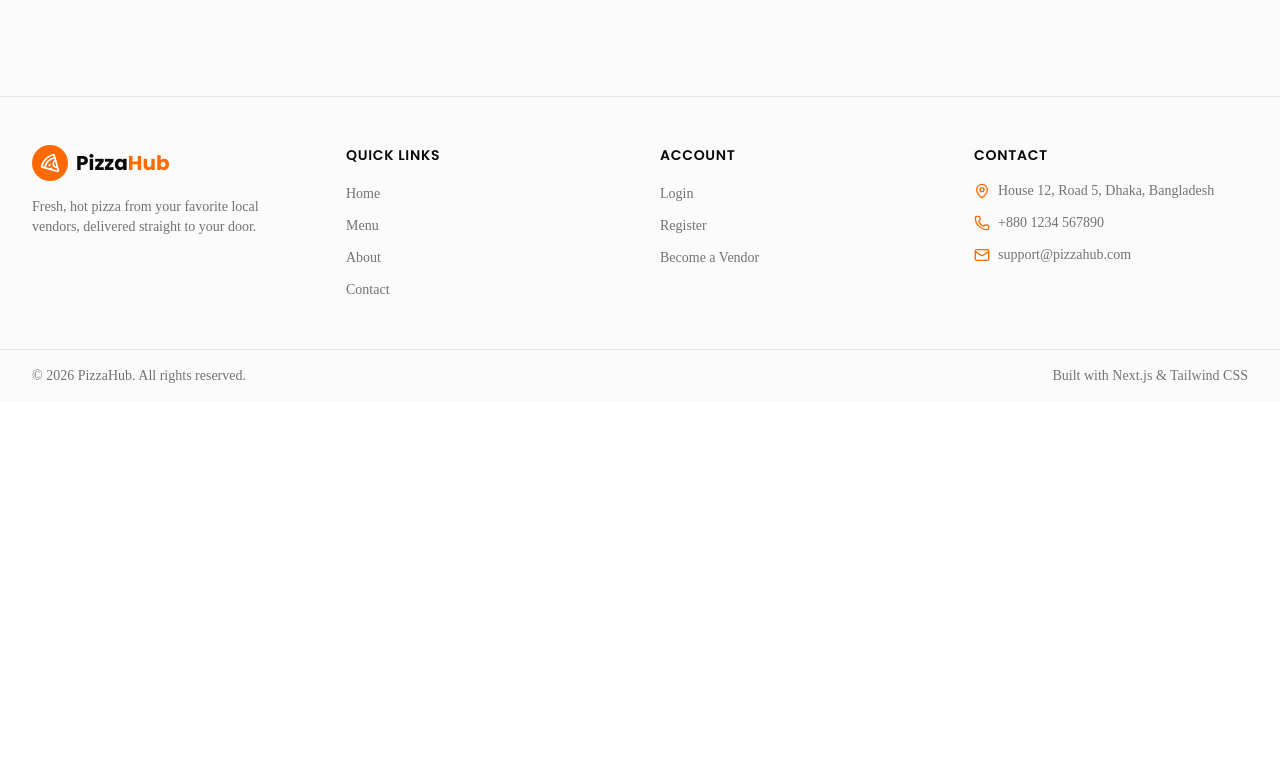
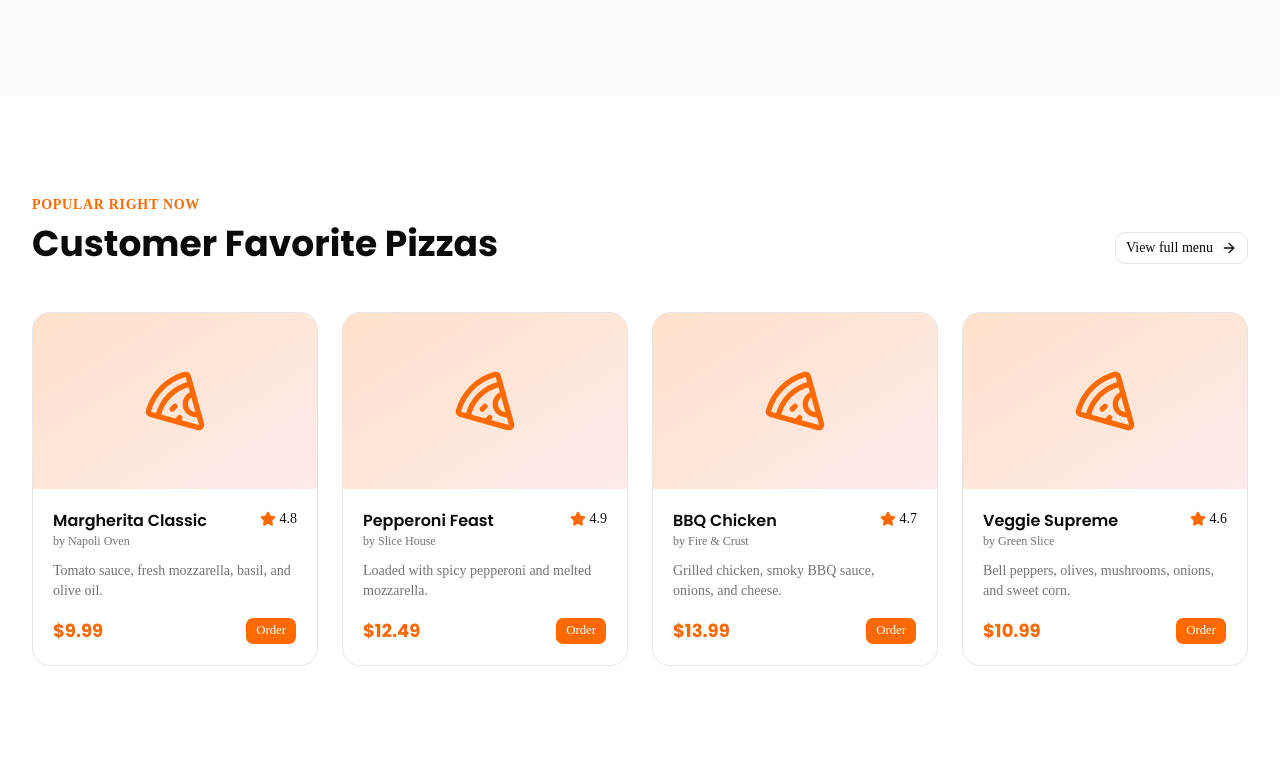
Before and after one commit to AkramMdkhan/pizzahub-client, a Next.js app: page / in a window 1280 px wide. Shown: the part 1218-1980 px from the top of the page. Before the commit the page ends 1620 px from the top, so only its background shows below. Built offline with nearby package versions, Linux system fonts and the light colour scheme.

Commit message:
feat: add popular pizzas section to home page

```diff
--- a/src/app/(public)/page.tsx
+++ b/src/app/(public)/page.tsx
@@ -1,11 +1,13 @@
 import { Hero } from "@/components/home/hero";
 import { HowItWorks } from "@/components/home/how-it-works";
+import { PopularPizzas } from "@/components/home/popular-pizzas";
 
 export default function HomePage() {
   return (
     <>
       <Hero />
       <HowItWorks />
+      <PopularPizzas />
     </>
   );
 }
```
